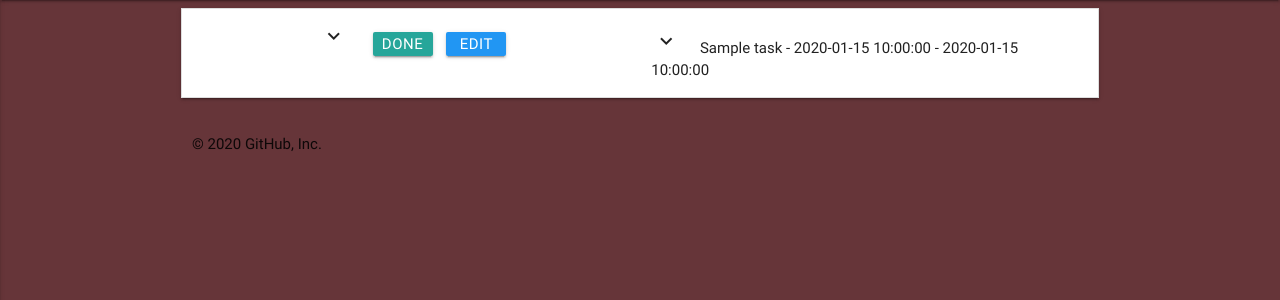
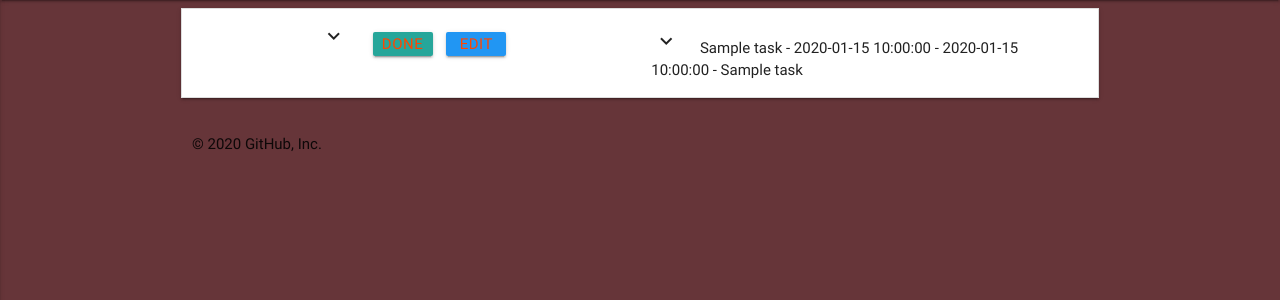
Before and after one commit to S-Perring/Cremur, a Flask app: page / in a window 1280 px wide. Shown: the part 64-364 px from the top of the page. Run offline with Flask 2, Linux system fonts and the light colour scheme; a database or web service that is not in the repository returns one stand-in record (values such as "Sample title"); some libraries are stand-ins or nearby versions.

Commit message:
change homepage layout

```diff
--- a/static/css/style.css
+++ b/static/css/style.css
@@ -3,6 +3,7 @@ body {
 }
 
 .btn_small {
+    color: orangered;
     height: 24px;
     width: 60px;
     line-height: 24px;
--- a/templates/tasks.html
+++ b/templates/tasks.html
@@ -11,12 +11,12 @@
 
                 </div>
                 <div class=" task_header col s6">
-                    <i class="material-icons">expand_more</i> {{task.customer_name}} - {{task.call_date}} - {{task.call_time}}
+                    <i class="material-icons">expand_more</i> {{task.customer_name}} - {{task.call_date}} - {{task.call_time}} - {{task.engineer_name}}
                 </div>
             </div>
             <div class="collapsible-body">
                 <span>
-                    {{task.call_description}}
+                    {{task.call_description}} - {{task.is_urgent}} - {{task.customer_eircode}} - {{task.customer_number}}
                 </span>
             </div>
 
```
